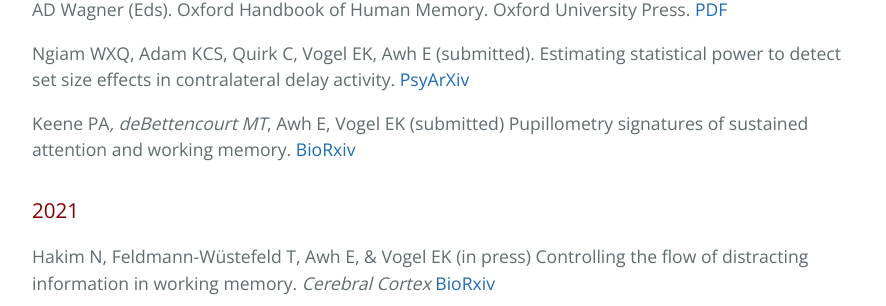
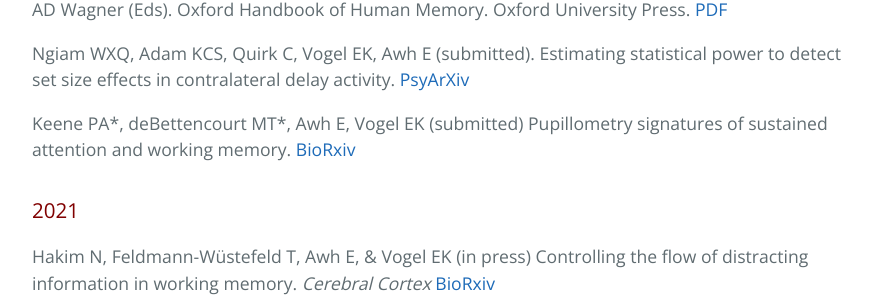
Before and after one commit to AwhVogelLab/awhvogellab.github.io, a Jekyll site: the page built from publications.md, in a window 1280 px wide and 900 px high, scrolled down 882 px. Shown: the part 149-455 px from the top of the window, without its empty margins (192-1078 px from the left). Built offline with Jekyll 4.4.1, drawn with Linux system fonts in a browser that asks for light colours; our own code applies the rules of GitHub Pages for plain Markdown files.

```diff
--- a/publications.md
+++ b/publications.md
@@ -22,7 +22,7 @@ Foster JJ, Vogel EK, & Awh E (in press) Working memory as persistent neural acti
 
 Ngiam WXQ, Adam KCS, Quirk C, Vogel EK, Awh E (submitted). Estimating statistical power to detect set size effects in contralateral delay activity. [PsyArXiv](https://psyarxiv.com/nbvkc)
 
-Keene PA*, deBettencourt MT*, Awh E, Vogel EK (submitted) Pupillometry signatures of sustained attention and working memory. [BioRxiv](https://www.biorxiv.org/content/10.1101/2021.01.18.426969v1)
+Keene PA\*, deBettencourt MT\*, Awh E, Vogel EK (submitted) Pupillometry signatures of sustained attention and working memory. [BioRxiv](https://www.biorxiv.org/content/10.1101/2021.01.18.426969v1)
 
 
 ### 2021
```
